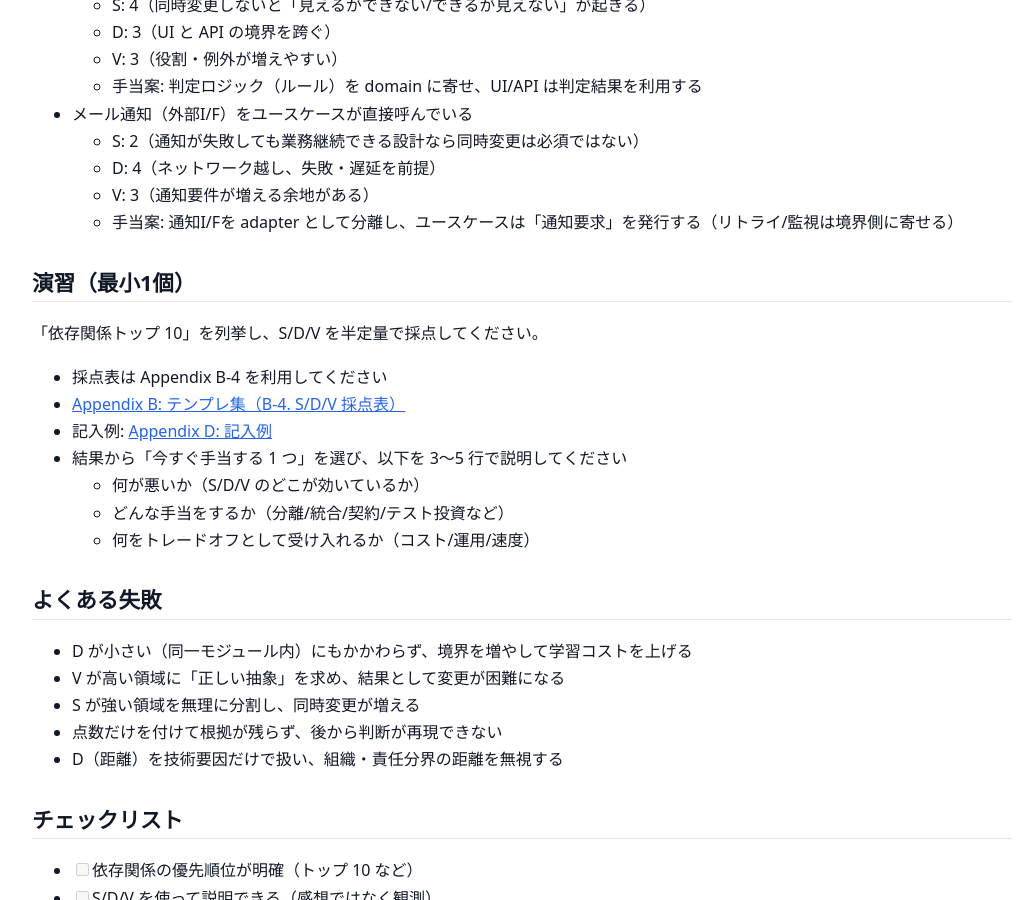
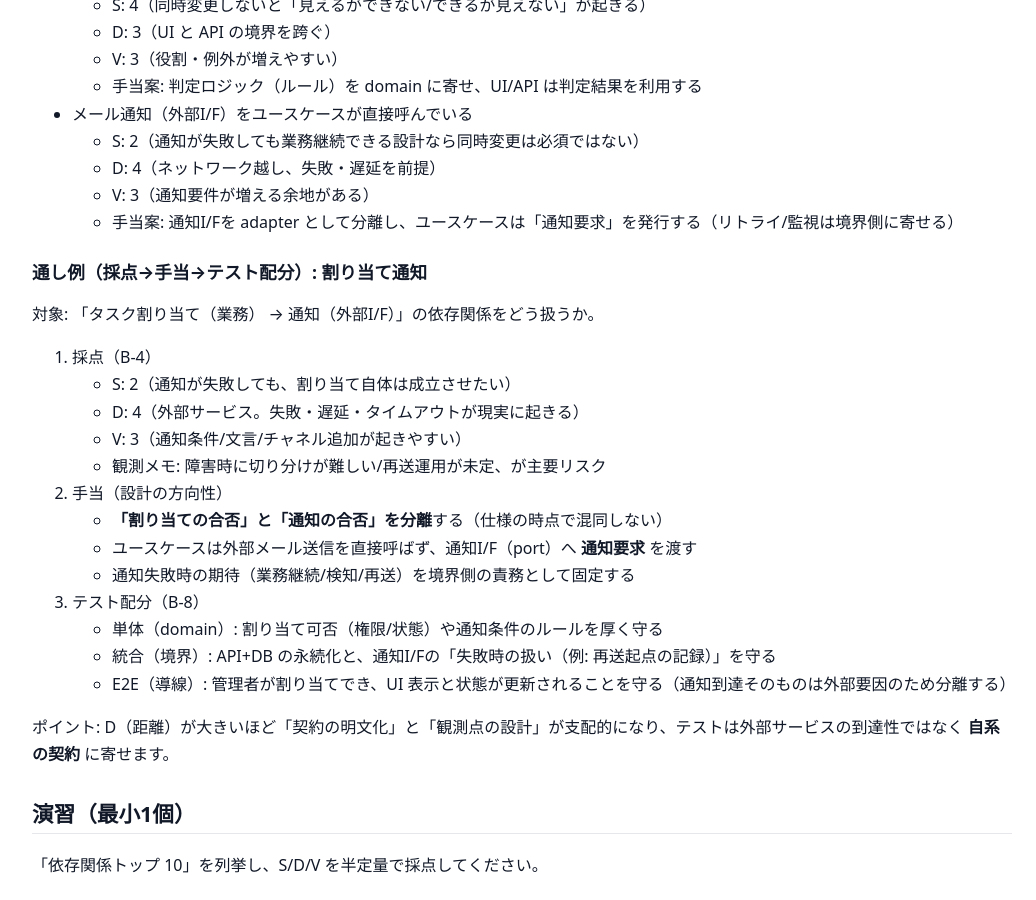
Before and after one commit to itdojp/small-webapp-software-design-book, a Jekyll site: the page built from docs/chapters/03-coupling-balance-sdv.md, in a window 1280 px wide and 900 px high, scrolled down 2373 px. Shown: the whole window, without its empty margins (118-1154 px from the left). Built offline with Jekyll 4.4.1, drawn with Linux system fonts in a browser that asks for light colours.

Commit message:
[Content] Issue #31: S/D/Vから手当とテスト配分へ接続

```diff
--- a/docs/chapters/03-coupling-balance-sdv.md
+++ b/docs/chapters/03-coupling-balance-sdv.md
@@ -103,6 +103,28 @@ S/D/V は「分けるべき/まとめるべき」の二択を出す道具では
   - V: 3（通知要件が増える余地がある）
   - 手当案: 通知I/Fを adapter として分離し、ユースケースは「通知要求」を発行する（リトライ/監視は境界側に寄せる）
 
+### 通し例（採点→手当→テスト配分）: 割り当て通知
+
+対象: 「タスク割り当て（業務） → 通知（外部I/F）」の依存関係をどう扱うか。
+
+1. 採点（B-4）
+   - S: 2（通知が失敗しても、割り当て自体は成立させたい）
+   - D: 4（外部サービス。失敗・遅延・タイムアウトが現実に起きる）
+   - V: 3（通知条件/文言/チャネル追加が起きやすい）
+   - 観測メモ: 障害時に切り分けが難しい/再送運用が未定、が主要リスク
+
+2. 手当（設計の方向性）
+   - **「割り当ての合否」と「通知の合否」を分離**する（仕様の時点で混同しない）
+   - ユースケースは外部メール送信を直接呼ばず、通知I/F（port）へ **通知要求** を渡す
+   - 通知失敗時の期待（業務継続/検知/再送）を境界側の責務として固定する
+
+3. テスト配分（B-8）
+   - 単体（domain）: 割り当て可否（権限/状態）や通知条件のルールを厚く守る
+   - 統合（境界）: API+DB の永続化と、通知I/Fの「失敗時の扱い（例: 再送起点の記録）」を守る
+   - E2E（導線）: 管理者が割り当てでき、UI 表示と状態が更新されることを守る（通知到達そのものは外部要因のため分離する）
+
+ポイント: D（距離）が大きいほど「契約の明文化」と「観測点の設計」が支配的になり、テストは外部サービスの到達性ではなく **自系の契約** に寄せます。
+
 ## 演習（最小1個）
 
 「依存関係トップ 10」を列挙し、S/D/V を半定量で採点してください。
```
